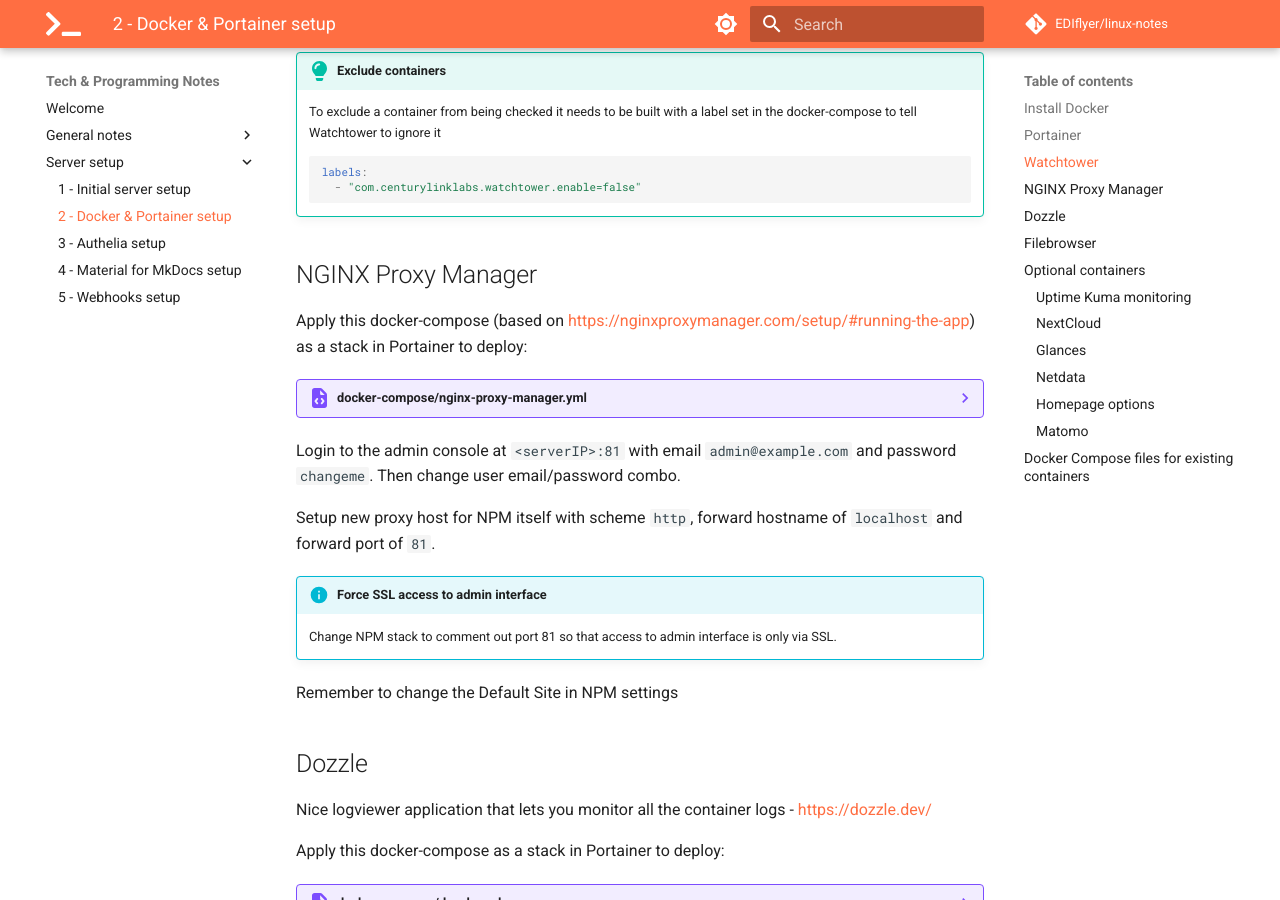
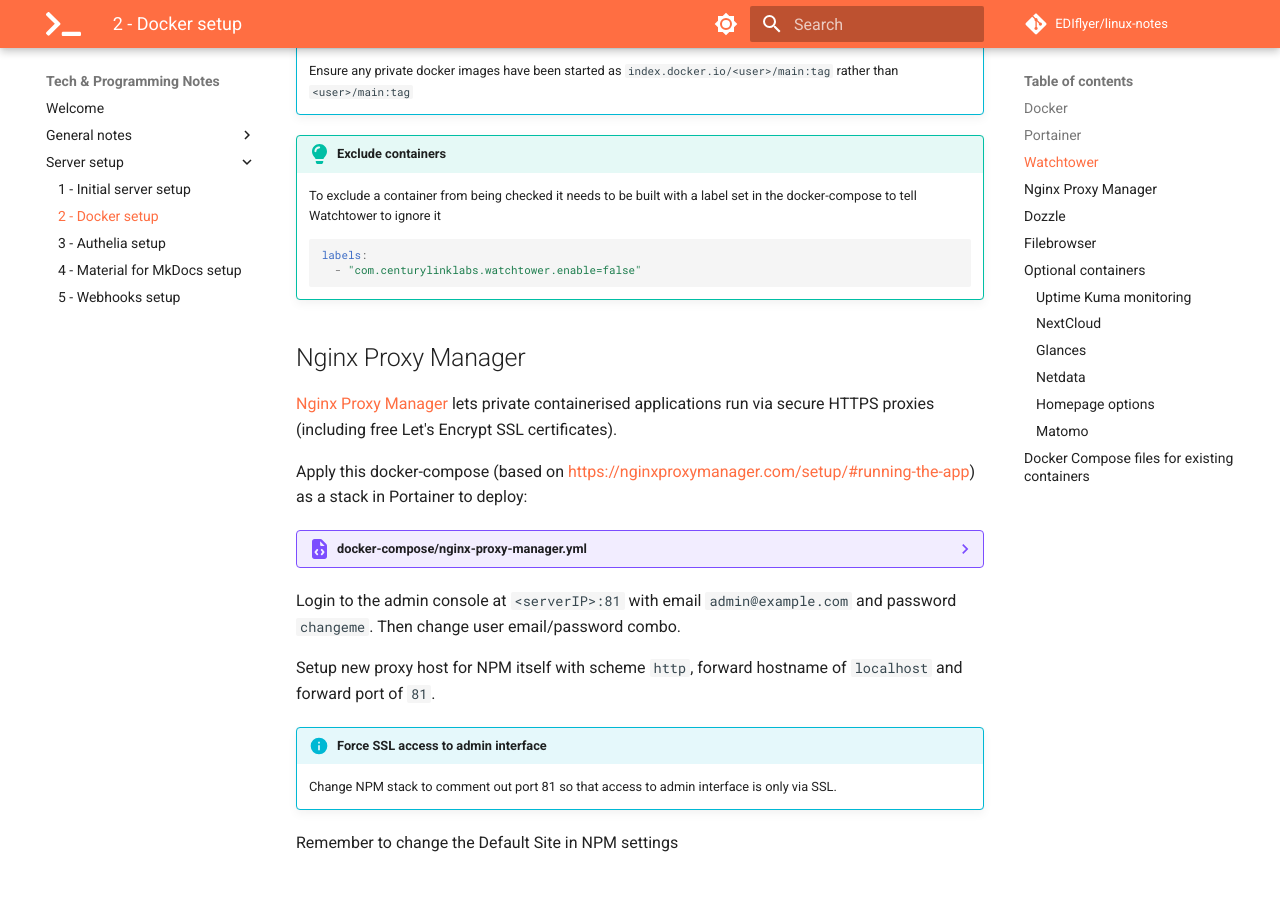
Before and after one commit to EDIflyer/linux-notes, an MkDocs documentation site: the page built from docs/server-setup/docker_setup.md, in a window 1280 px wide and 900 px high, scrolled down 2190 px. Built offline with MkDocs 1.6.1 and Material for MkDocs 9.7.7, drawn with Linux system fonts in a browser that asks for light colours; comment, search, counter and statistics services are not loaded; some of the changed text lies outside the part shown.

Commit message:
minor tweaks to layout

````diff
--- a/docs/server-setup/docker_setup.md
+++ b/docs/server-setup/docker_setup.md
@@ -1,8 +1,9 @@
 ---
-title: "2 - Docker & Portainer setup"
+title: "2 - Docker setup"
 ---
 # Docker setup
-## Install Docker
+## Docker
+[Docker](https://www.docker.com/) is the definitive containerisation system for running applications.
 !!! quote "From https://docs.docker.com/engine/install/debian/"
     ``` bash
     sudo curl -sSL https://get.docker.com/ | sh
@@ -81,7 +84,9 @@ Aim to put volumes in `~/containers/[containername]` for consistency.
       - "com.centurylinklabs.watchtower.enable=false"
     ```
 
-## NGINX Proxy Manager
+## Nginx Proxy Manager
+[Nginx Proxy Manager](https://nginxproxymanager.com) lets private containerised applications run via secure HTTPS proxies (including free Let's Encrypt SSL certificates).
+
 Apply this docker-compose (based on https://nginxproxymanager.com/setup/#running-the-app) as a stack in Portainer to deploy:
 ??? example "docker-compose/nginx-proxy-manager.yml"
     ``` yaml linenums="1"
````
Also changed, not shown: other parts of docs/server-setup/docker_setup.md (+2 -0 lines), docs/server-setup/authelia_setup.md (+2 -2 lines), docs/server-setup/webhooks_setup.md (+1 -1 lines).
